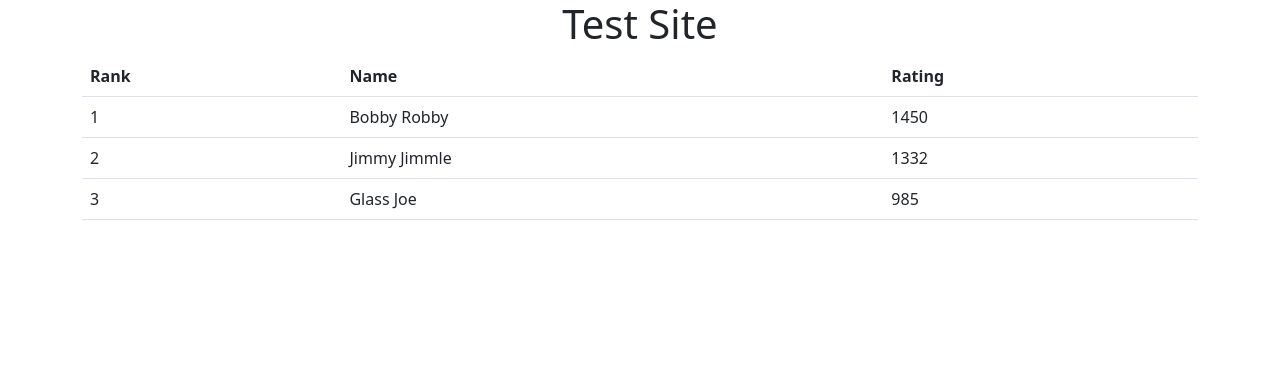
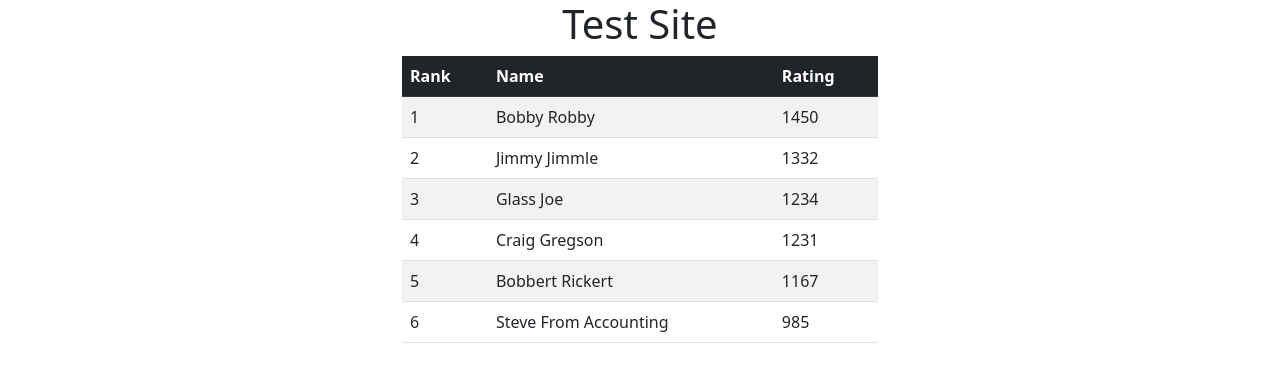
Before and after one commit to ethancoote/test_site, a website with bundled scripts: page public/index.html in a window 1280 px wide. Built offline with nearby package versions, Linux system fonts and the light colour scheme.

Commit message:
adding formatting

```diff
--- a/public/data/sample_data.json
+++ b/public/data/sample_data.json
@@ -12,6 +12,21 @@
     {
         "name": "Glass Joe",
         "rank": "3",
+        "rating": "1234"
+    },
+    {
+        "name": "Craig Gregson",
+        "rank": "4",
+        "rating": "1231"
+    },
+    {
+        "name": "Bobbert Rickert",
+        "rank": "5",
+        "rating": "1167"
+    },
+    {
+        "name": "Steve From Accounting",
+        "rank": "6",
         "rating": "985"
     }
 ]
--- a/public/index.html
+++ b/public/index.html
@@ -17,9 +17,9 @@
 
 <body>
     <h1 style="text-align: center;">Test Site</h1>
-    <div class="container">
-        <table class="table">
-            <thead>
+    <div class="container" style="width: 500px;">
+        <table class="table table-striped">
+            <thead class="table-dark">
                 <tr>
                     <th>Rank</th>
                     <th>Name</th>
```
